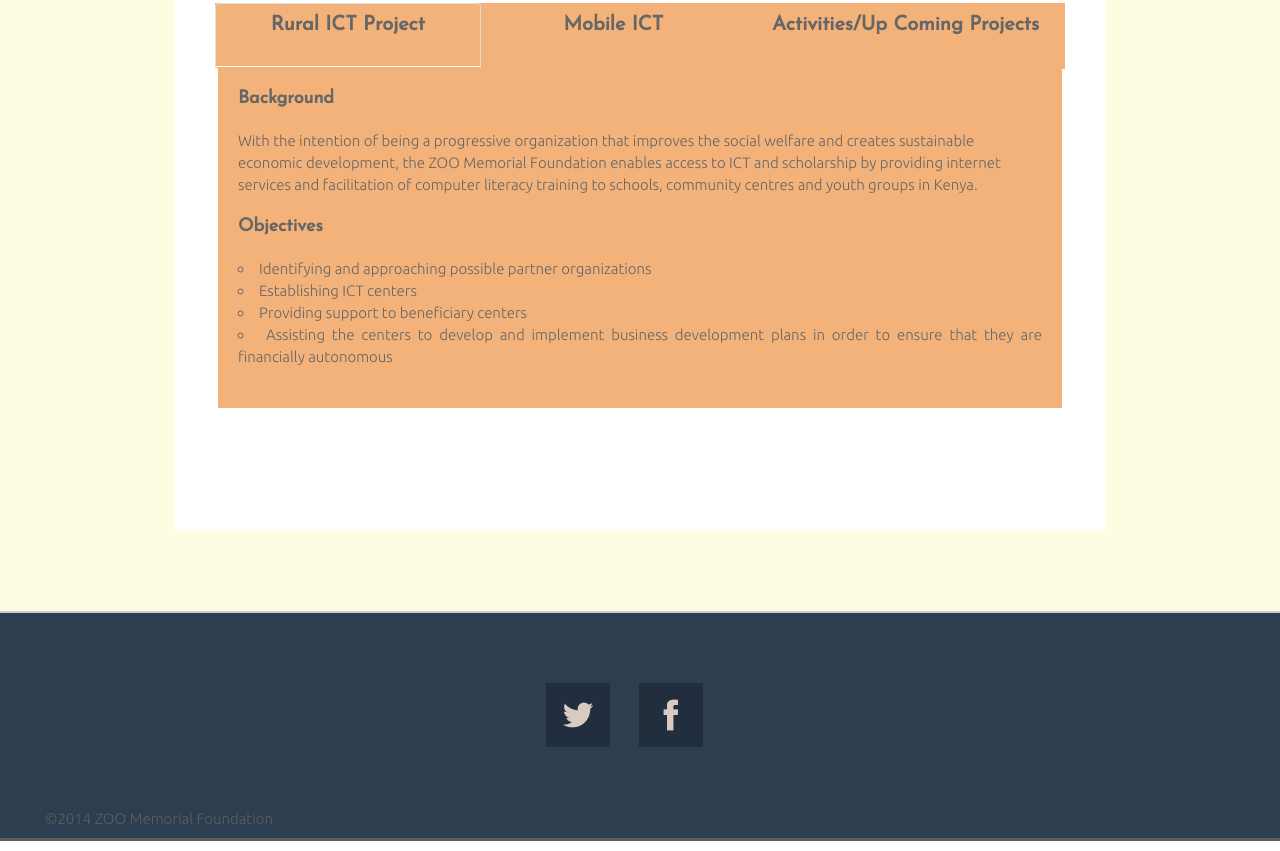
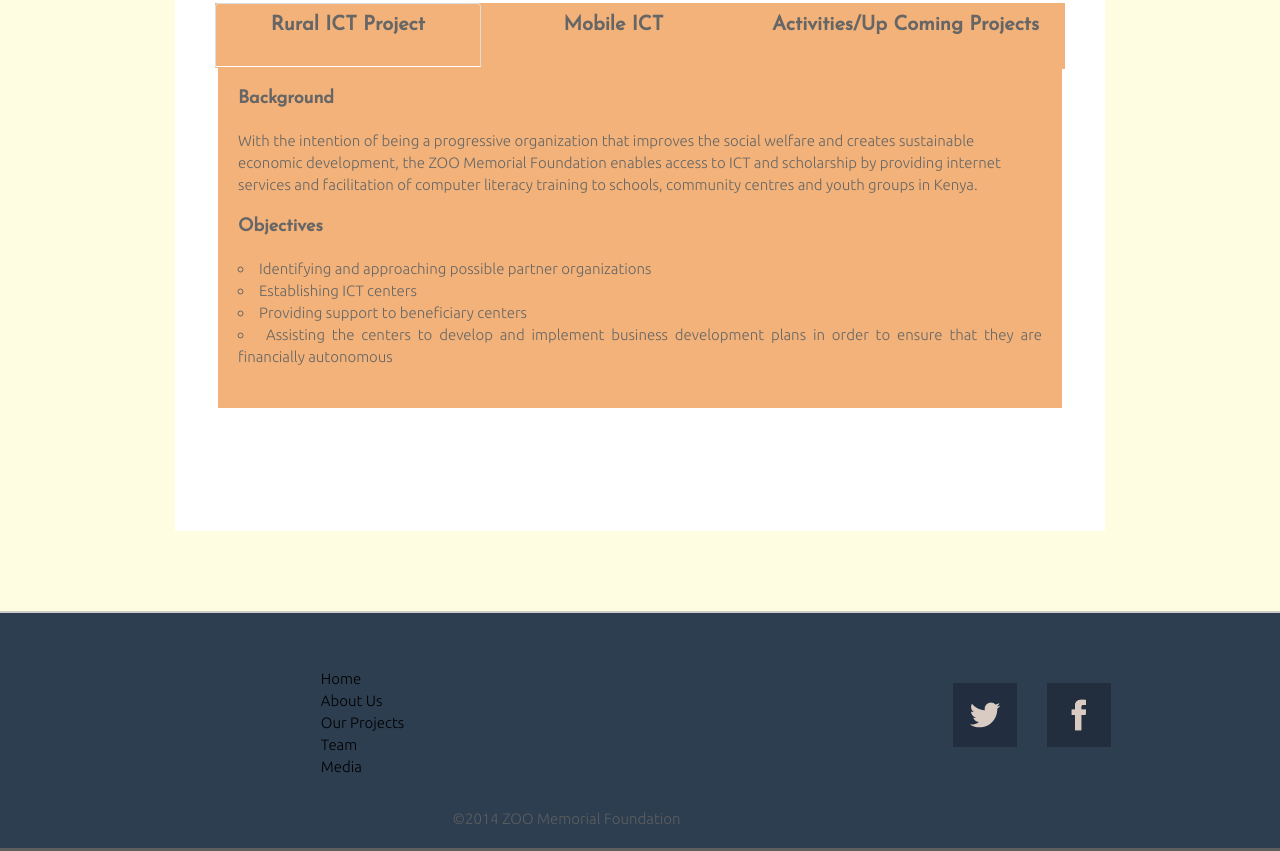
Before and after one commit to ImaginariumLTD/zoo-memorial, a plain HTML site: page projects.html in a window 1280 px wide. Shown: the part 2561-3412 px from the top of the page. Drawn offline with nearby package versions, Linux system fonts and the light colour scheme.

Commit message:
Add footer to projects page

```diff
--- a/projects.html
+++ b/projects.html
@@ -226,7 +226,25 @@
   <footer class="cf primary-footer row">
 
     <div class="col-1-3">
+
+      <nav class="secondary-nav">
+
+        <ul>
+          <li><a href="index.html">Home</a></li>
+          <li><a href="about.html">About Us</a></li>
+          <li><a href="projects.html">Our Projects</a></li>
+          <li><a href="team.html">Team</a></li>
+          <li><a href="media.html">Media</a></li>
+        </ul>
+
+      </nav>
+
+    </div>
+
+    <div class="col-1-3">
+
       <small>&copy;2014 ZOO Memorial Foundation</small>
+
     </div>
 
     <div class="col-1-3 hor-center social-media-icons">
@@ -235,10 +253,6 @@
         <li><a href="https://twitter.com/ZOO_MFoundation" target="_blank"><img src="assets/images/social-02.gif"></a></li>
         <li><a href="https://www.facebook.com/pages/The-ZOO-Memorial-Foundation/1511324919086306" target="_blank"><img src="assets/images/social-03.gif"></a></li>
       </ul>
-
-      </div>
-
-      <div class="col-1-3">
 
     </div>
 
```
Lines whose indentation alone changed are shown as unchanged.
